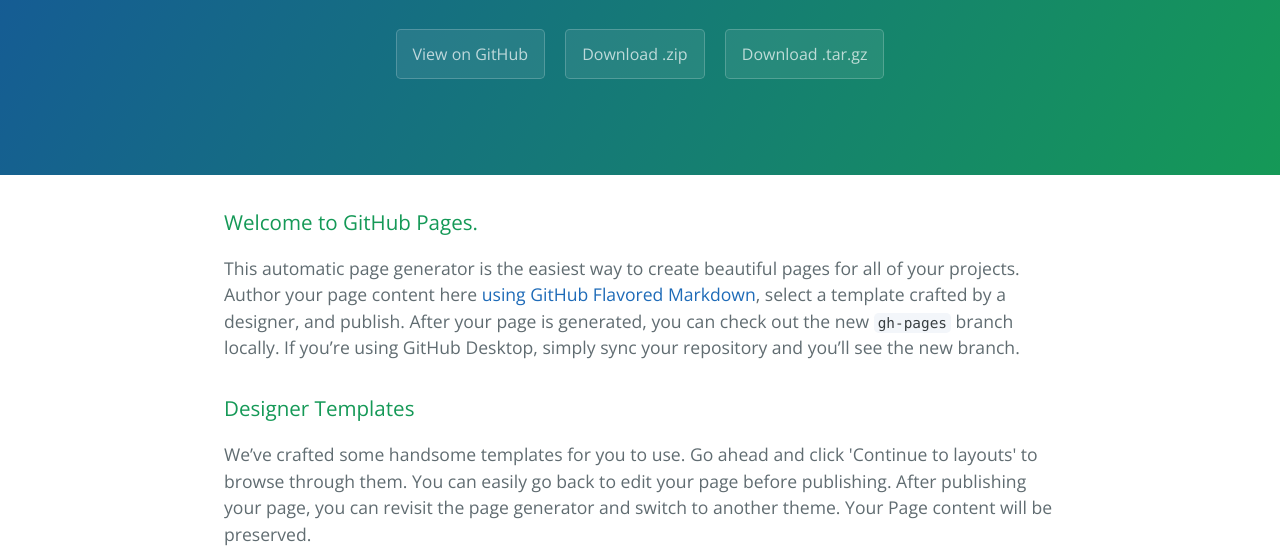
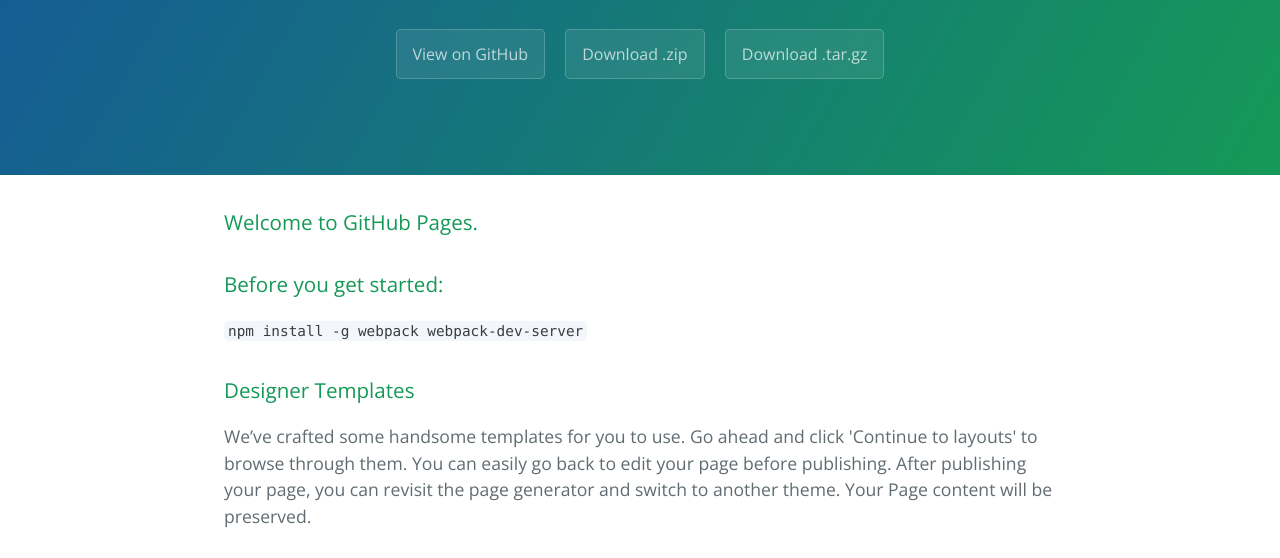
Before and after one commit to TheLarkInn/angular2-webpack-lite, a website: page index.html in a window 1280 px wide. Shown: the part 208-766 px from the top of the page. Drawn offline with nearby package versions, Linux system fonts and the light colour scheme.

Commit message:
GH Pages update

```diff
--- a/index.html
+++ b/index.html
@@ -22,7 +22,9 @@
       <h3>
 <a id="welcome-to-github-pages" class="anchor" href="#welcome-to-github-pages" aria-hidden="true"><span aria-hidden="true" class="octicon octicon-link"></span></a>Welcome to GitHub Pages.</h3>
 
-<p>This automatic page generator is the easiest way to create beautiful pages for all of your projects. Author your page content here <a href="https://guides.github.com/features/mastering-markdown/">using GitHub Flavored Markdown</a>, select a template crafted by a designer, and publish. After your page is generated, you can check out the new <code>gh-pages</code> branch locally. If you’re using GitHub Desktop, simply sync your repository and you’ll see the new branch.</p>
+<h3>Before you get started:</h3>
+<code>npm install -g webpack webpack-dev-server</code>
+
 
 <h3>
 <a id="designer-templates" class="anchor" href="#designer-templates" aria-hidden="true"><span aria-hidden="true" class="octicon octicon-link"></span></a>Designer Templates</h3>
```
